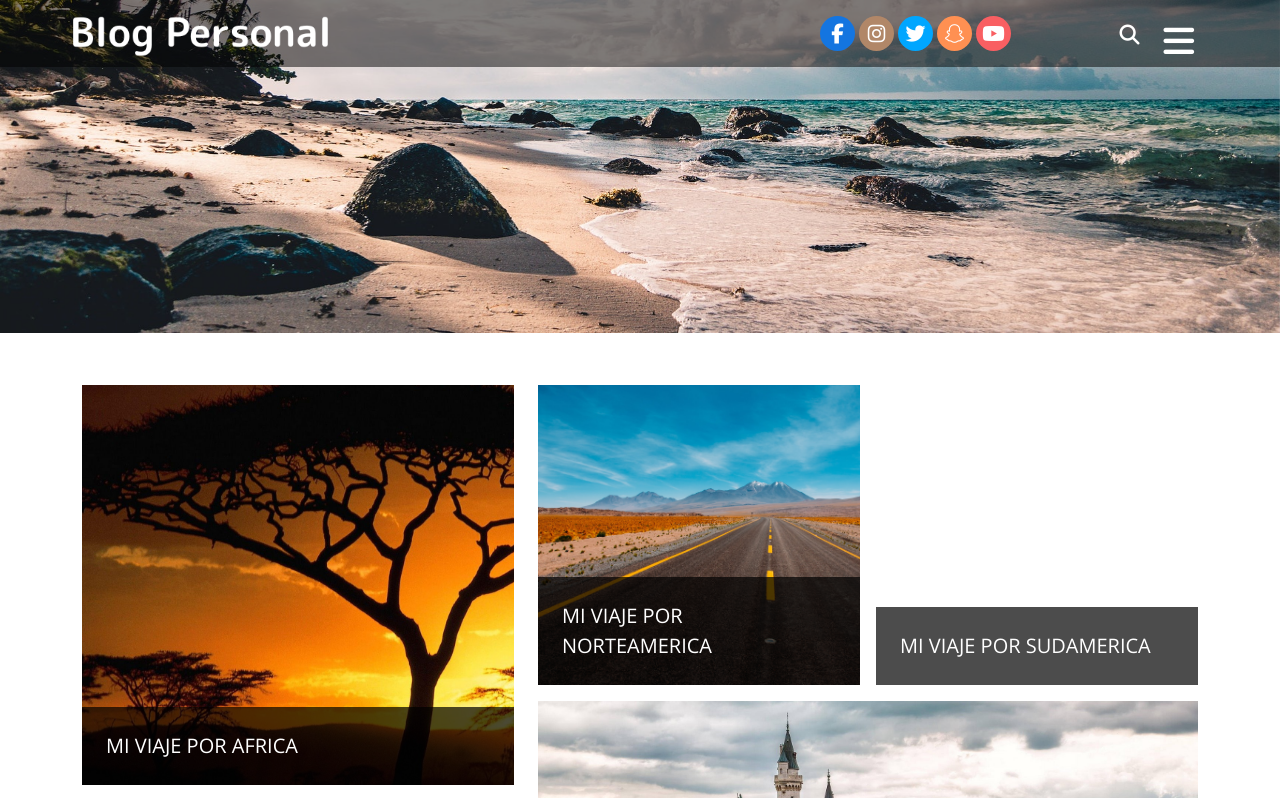
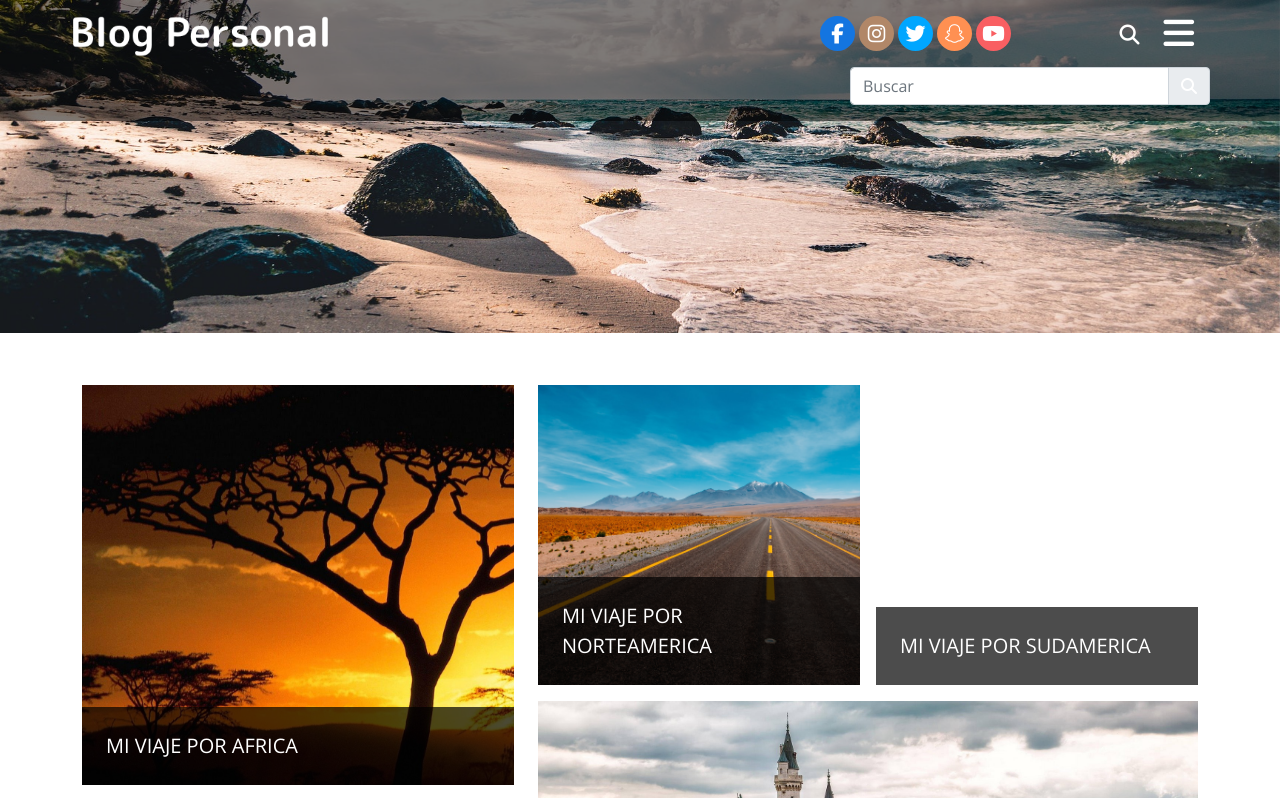
Before and after one commit to faviofz/bootstrap-example, a plain HTML site: page index.html in a window 1280 px wide. Both pictures are taken after a click on the icon 1129 px from the left and 35 px from the top of the page. Shown: the top 798 px of the page. Drawn offline with nearby package versions, Linux system fonts and the light colour scheme.

Commit message:
Terminando la entrada del buscador

```diff
--- a/index.html
+++ b/index.html
@@ -52,7 +52,10 @@
 		<header class="container-fluid">
 			<div class="container p-0">
 				<div class="row">
-					<!-- LOGO -->
+					<!-- ----------------------------------------------------------------------- -->
+					<!--                                  LOGO                                   -->
+					<!-- ----------------------------------------------------------------------- -->
+
 					<div class="col-10 col-sm-11 col-md-8 col-lg-7 pt-xl-1">
 						<a href="index.html">
 							<img src="img/logotipo.png" alt="Logotipo" class="img-fluid logotipo" />
@@ -100,15 +103,49 @@
 					<!-- ----------------------------------------------------------------------- -->
 
 					<div
-						class="col-2 col-sm-1 col-md-2 col-lg-2 d-flex justify-content-end pt-2 pt-sm-1 mt-sm-1"
+						class="col-2 col-sm-1 col-md-2 col-lg-2 d-flex justify-content-end pt-1 mt-sm-1"
 					>
-						<!-- BUSCADOR -->
+						<!-- ----------------------------------------------------------------------- -->
+						<!--                                BUSCADOR                                 -->
+						<!-- ----------------------------------------------------------------------- -->
+
 						<div class="d-none d-md-block pr-4 pr-lg-4 mt-3">
-							<i class="fas fa-search lead"></i>
+							<i
+								class="fas fa-search lead"
+								data-toggle="collapse"
+								data-target="#buscador"
+							></i>
 						</div>
-						<!-- BOTON MENU -->
-						<div class="mt-2 mt-sm-3 pr-sm-2 pr-lg-3">
+
+						<!-- ----------------------------------------------------------------------- -->
+						<!--                               BOTON MENU                                -->
+						<!-- ----------------------------------------------------------------------- -->
+
+						<div class="mt-1 mt-sm-2 pr-sm-2 pr-lg-3">
 							<i class="fas fa-bars lead"></i>
+						</div>
+					</div>
+
+					<div class="col-md-6 col-lg-8"></div>
+
+					<!-- ----------------------------------------------------------------------- -->
+					<!--                          ENTRADA DEL BUSCADOR                           -->
+					<!-- ----------------------------------------------------------------------- -->
+
+					<div id="buscador" class="collapse col-md-6 col-lg-4 pb-3">
+						<div class="input-group float-right">
+							<input
+								type="text"
+								name=""
+								id=" "
+								class="form-control"
+								placeholder="Buscar"
+							/>
+							<div class="input-group-append">
+								<span class="input-group-text">
+									<i class="fas fa-search"></i>
+								</span>
+							</div>
 						</div>
 					</div>
 				</div>
@@ -243,9 +280,15 @@
 		<div class="container-fluid bg-white mb-5">
 			<div class="container">
 				<div class="row">
-					<!-- Columna izquierda -->
+					<!-- ----------------------------------------------------------------------- -->
+					<!--                            Columna izquierda                            -->
+					<!-- ----------------------------------------------------------------------- -->
+
 					<div class="col-12 col-md-8 col-lg-9 p-0 pr-lg-5">
-						<!-- ARTICULO 01 -->
+						<!-- ----------------------------------------------------------------------- -->
+						<!--                               ARTICULO 01                               -->
+						<!-- ----------------------------------------------------------------------- -->
+
 						<div class="row">
 							<div class="col-12 col-lg-5">
 								<span class="d-flex d-lg-none justify-content-between py-2">
@@ -268,7 +311,11 @@
 							</div>
 						</div>
 						<hr class="my-2 my-md-4" style="border: 1px solid #79ff39" />
-						<!-- ARTICULO 02 -->
+
+						<!-- ----------------------------------------------------------------------- -->
+						<!--                               ARTICULO 02                               -->
+						<!-- ----------------------------------------------------------------------- -->
+
 						<div class="row">
 							<div class="col-12 col-lg-5">
 								<span class="d-flex d-lg-none justify-content-between py-2">
@@ -291,7 +338,11 @@
 							</div>
 						</div>
 						<hr class="my-2 my-md-4" style="border: 1px solid #79ff39" />
-						<!-- PUBLICIDAD -->
+
+						<!-- ----------------------------------------------------------------------- -->
+						<!--                               PUBLICIDAD                                -->
+						<!-- ----------------------------------------------------------------------- -->
+
 						<div class="d-block d-lg-none">
 							<img
 								src="img/add01.png"
@@ -300,7 +351,11 @@
 							/>
 							<hr class="my-2 my-md-4" style="border: 1px solid #79ff39" />
 						</div>
-						<!-- ARTICULO 03 -->
+
+						<!-- ----------------------------------------------------------------------- -->
+						<!--                               ARTICULO 03                               -->
+						<!-- ----------------------------------------------------------------------- -->
+
 						<div class="row">
 							<div class="col-12 col-lg-5">
 								<span class="d-flex d-lg-none justify-content-between py-2">
@@ -323,7 +378,11 @@
 							</div>
 						</div>
 						<hr class="my-2 my-md-4" style="border: 1px solid #79ff39" />
-						<!-- ARTICULO 04 -->
+
+						<!-- ----------------------------------------------------------------------- -->
+						<!--                               ARTICULO 04                               -->
+						<!-- ----------------------------------------------------------------------- -->
+
 						<div class="row">
 							<div class="col-12 col-lg-5">
 								<span class="d-flex d-lg-none justify-content-between py-2">
@@ -346,7 +405,11 @@
 							</div>
 						</div>
 						<hr class="my-2 my-md-4" style="border: 1px solid #79ff39" />
-						<!-- ARTICULO 05 -->
+
+						<!-- ----------------------------------------------------------------------- -->
+						<!--                               ARTICULO 05                               -->
+						<!-- ----------------------------------------------------------------------- -->
+
 						<div class="row">
 							<div class="col-12 col-lg-5">
 								<span class="d-flex d-lg-none justify-content-between py-2">
@@ -369,14 +432,25 @@
 							</div>
 						</div>
 						<hr class="my-2 my-md-4" style="border: 1px solid #79ff39" />
-						<!-- PAGINACION -->
+
+						<!-- ----------------------------------------------------------------------- -->
+						<!--                               PAGINACION                                -->
+						<!-- ----------------------------------------------------------------------- -->
+
 						<div class="container d-none d-md-block">
 							<ul class="pagination justify-content-center"></ul>
 						</div>
 					</div>
-					<!-- Columna derecha -->
+
+					<!-- ----------------------------------------------------------------------- -->
+					<!--                             Columna derecha                             -->
+					<!-- ----------------------------------------------------------------------- -->
+
 					<div class="d-none d-md-block col-md-4 col-lg-3">
-						<!-- SOBRE MI -->
+						<!-- ----------------------------------------------------------------------- -->
+						<!--                                SOBRE MI                                 -->
+						<!-- ----------------------------------------------------------------------- -->
+
 						<div class="sobre-mi">
 							<h4 class="pt-md-1 pt-lg-0">Sobre mi</h4>
 							<img
@@ -389,7 +463,11 @@
 								error quis enim repellat fugiat nemo veniam natus eveniet non.
 							</p>
 						</div>
-						<!-- PUBLICIDAD -->
+
+						<!-- ----------------------------------------------------------------------- -->
+						<!--                               PUBLICIDAD                                -->
+						<!-- ----------------------------------------------------------------------- -->
+
 						<div class="d-lg-block d-none">
 							<img
 								src="img/add01.png"
@@ -397,7 +475,11 @@
 								class="img-fluid w-100"
 							/>
 						</div>
-						<!-- COMENTARIOS RECIENTES -->
+
+						<!-- ----------------------------------------------------------------------- -->
+						<!--                          COMENTARIOS RECIENTES                          -->
+						<!-- ----------------------------------------------------------------------- -->
+
 						<div class="my-4 comentarios">
 							<h4>Comentarios Recientes</h4>
 							<div class="d-flex my-2 py-1 py-lg-2">
@@ -460,7 +542,10 @@
 			<div class="container">
 				<div class="row">
 					<div class="col-lg-6 col-md-7">
-						<!-- CATEGORIAS FOOTER -->
+						<!-- ----------------------------------------------------------------------- -->
+						<!--                            CATEGORIAS FOOTER                            -->
+						<!-- ----------------------------------------------------------------------- -->
+
 						<div class="p-0 gridFooter bg-white">
 							<div class="container p-0">
 								<div class="d-flex">
@@ -490,7 +575,11 @@
 						</div>
 					</div>
 					<div class="d-none d-lg-block col-lg-1 col-xl-2"></div>
-					<!-- NEWSLETTER -->
+
+					<!-- ----------------------------------------------------------------------- -->
+					<!--                               NEWSLETTER                                -->
+					<!-- ----------------------------------------------------------------------- -->
+
 					<div class="col-lg-5 col-xl-4 col-md-5 align-self-center">
 						<h6 class="text-white">Inscríbete en nuestro newsletter:</h6>
 						<div class="input-group pt-4">
@@ -505,7 +594,11 @@
 								<span class="input-group-text bg-dark text-white">Inscribirme</span>
 							</div>
 						</div>
-						<!-- REDES SOCIALES -->
+
+						<!-- ----------------------------------------------------------------------- -->
+						<!--                             REDES SOCIALES                              -->
+						<!-- ----------------------------------------------------------------------- -->
+
 						<div class="p-0 pt-4 w-100">
 							<ul class="d-flex justify-content-left p-0">
 								<li>
```
